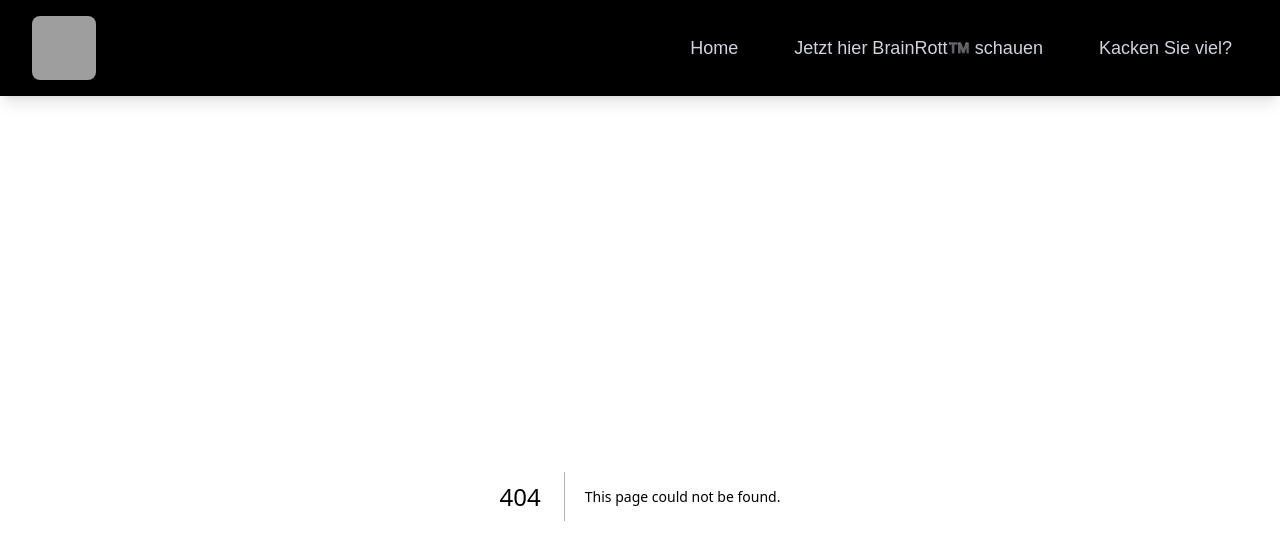
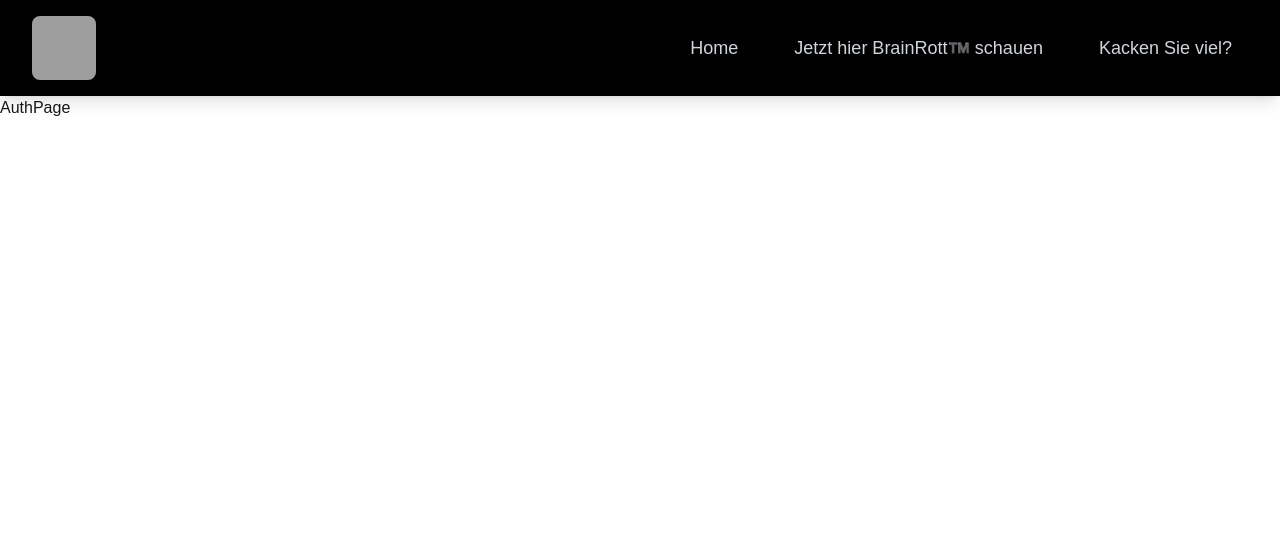
Before and after one commit to laurensanp/TokTik, a Next.js app: page /auth in a window 1280 px wide. Before the commit this address had no page. Shown: the top 560 px of the page. Built offline with nearby package versions, Linux system fonts and the light colour scheme; grey boxes are pictures that could not be loaded.

Commit message:
Co-authored-by: laurens <laurensanp@users.noreply.github.com>

```diff
--- /dev/null
+++ b/app/auth/page.tsx
@@ -0,0 +1,13 @@
+"use client";
+
+import React from "react";
+
+const AuthPage = () => {
+  const handleClick = () => {
+    window.location.href = "http://localhost:8080/oauth2/authorization/discord";
+  };
+
+  return <button onClick={handleClick}>AuthPage</button>;
+};
+
+export default AuthPage;
```
